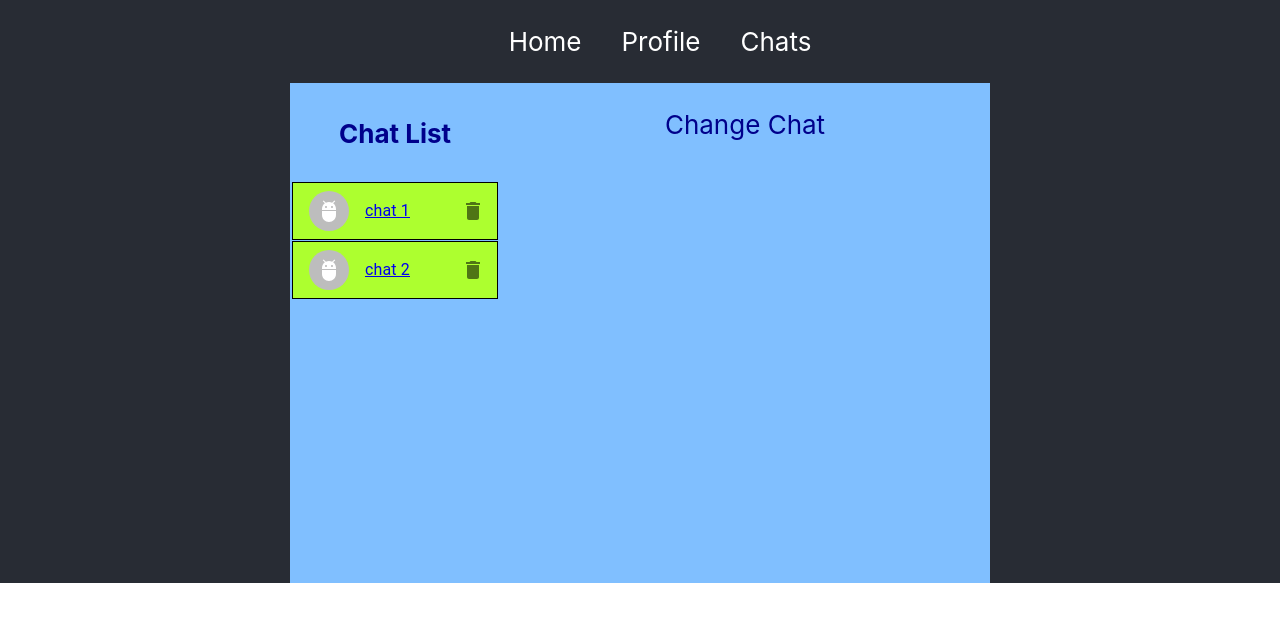
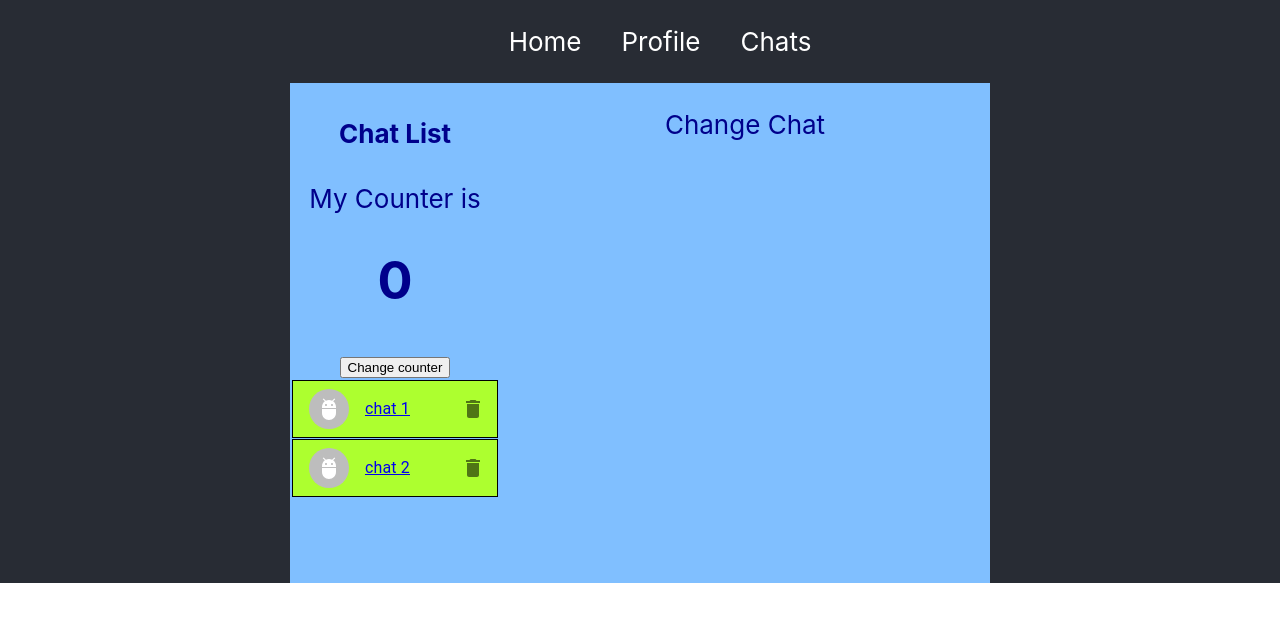
Before and after one commit to DaniilKuzmin/react-education, a React (Create React App) app: page /chats/1 in a window 1280 px wide. Shown: the top 622 px of the page. Built offline with nearby package versions, Linux system fonts and the light colour scheme.

Commit message:
lesson_4_end

```diff
--- a/src/App.js
+++ b/src/App.js
@@ -1,9 +1,27 @@
 import './App.css';
 import { createTheme, ThemeProvider } from '@mui/material/styles';
 import { green } from '@mui/material/colors';
-import Router from './pages/Router'
+import Router from './pages/Router';
+import React from 'react';
+import { useState } from 'react';
+
+export const MyCounterContext = React.createContext({ counter: 0})
+export const DataContext = React.createContext({message: ["hello work"]});
 
 function App() {
+
+const [counter, setCounter] = useState(Number());
+
+function withLogger(fn){
+  return function(...args){
+    console.log({ args }); // [1, 2]
+    return fn(...args); // ...[1, 2] => 1, 2
+  }
+}
+
+const foo = (a, b) => a + b;
+const bar = withLogger(foo);
+console.log('bar:', bar(1, 2))
 
 const theme = createTheme({
   status: {
@@ -15,7 +33,9 @@ const theme = createTheme({
     <ThemeProvider theme={theme}>
     <div className="App">
       <header className="App-header">
-      <Router />
+      <MyCounterContext.Provider value={{ counter: counter, setCounter: setCounter }} >
+        <Router />
+      </MyCounterContext.Provider>
       </header>
     </div>
     </ThemeProvider>
--- a/src/components/ChatList.js
+++ b/src/components/ChatList.js
@@ -6,6 +6,8 @@ import ListItemText from'@mui/material/ListItemText';
 import Avatar from'@mui/material/Avatar';
 import AdbIcon from '@mui/icons-material/Adb';
 import { Link } from 'react-router-dom';
+import { useContext } from 'react';
+import { MyCounterContext } from '../App';
 //import React, { useState } from "react";
 
 // import Chat from './Chat';
@@ -13,6 +15,9 @@ import { Link } from 'react-router-dom';
 //import { useParams } from 'react-router-dom';
 
 const ChatList = ({ chats }) => {
+
+	const contextValue = useContext(MyCounterContext);
+
 	const chatsArray = Object.keys(chats);
 
 	const removeHandler = (event) => {
@@ -24,6 +29,10 @@ const ChatList = ({ chats }) => {
 	}
 
 	return <div>
+		My Counter is <h1>{contextValue.counter}</h1>
+		<button
+			onClick={() =>
+				contextValue.setCounter(contextValue.counter + 1)}>Change counter</button>
 			{chatsArray.map((chat, index) => (
 				<Link to={`/chats/${chat}`} key={index}>
 							<div className='chat'>
@@ -46,7 +55,7 @@ const ChatList = ({ chats }) => {
 								</div>
 								</Link>
 				))}
+
 		</div>
 }
-
 export default ChatList;
```
Lines whose indentation alone changed are shown as unchanged.
